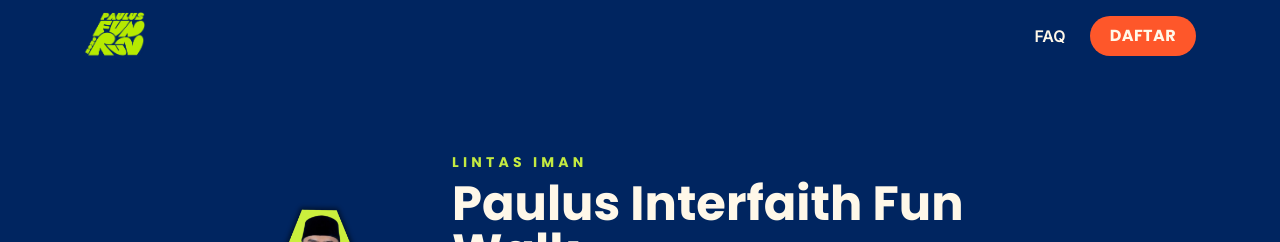
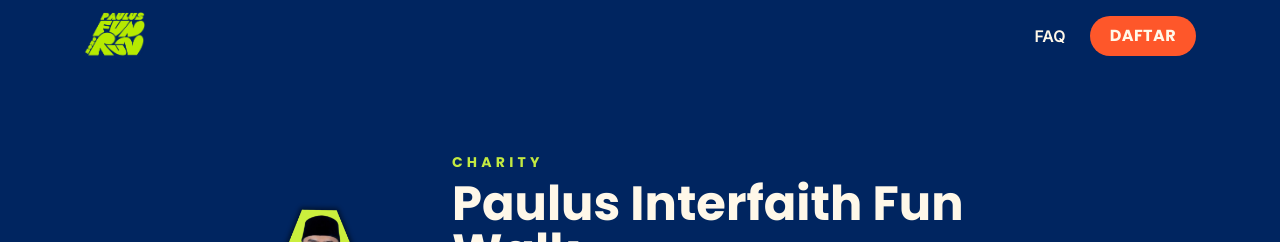
Before and after one commit to karenlontoh/fun-run, a Next.js app: page /fun-walk in a window 1280 px wide. Shown: the top 242 px of the page. Built offline with nearby package versions, Linux system fonts and the light colour scheme; no server answers.

Commit message:
Change Fun Walk hero eyebrow label from "Lintas Iman" to "Charity"
Co-Authored-By: Claude Sonnet 5 <noreply@anthropic.com>

```diff
--- a/app/fun-walk/page.tsx
+++ b/app/fun-walk/page.tsx
@@ -25,7 +25,7 @@ export default function FunWalkPage() {
               />
             </div>
             <div>
-              <p className="font-display text-sm tracking-[0.3em] text-lime">LINTAS IMAN</p>
+              <p className="font-display text-sm tracking-[0.3em] text-lime">CHARITY</p>
               <h1 className="font-display mt-2 text-4xl sm:text-5xl">{CHARITY_WALK.name}</h1>
               <p className="mt-4 text-cream/80">
                 Rangkaian Paulus Fun Run 2026 — jalan bersama lintas agama, tanpa BIB, race pack,
```
